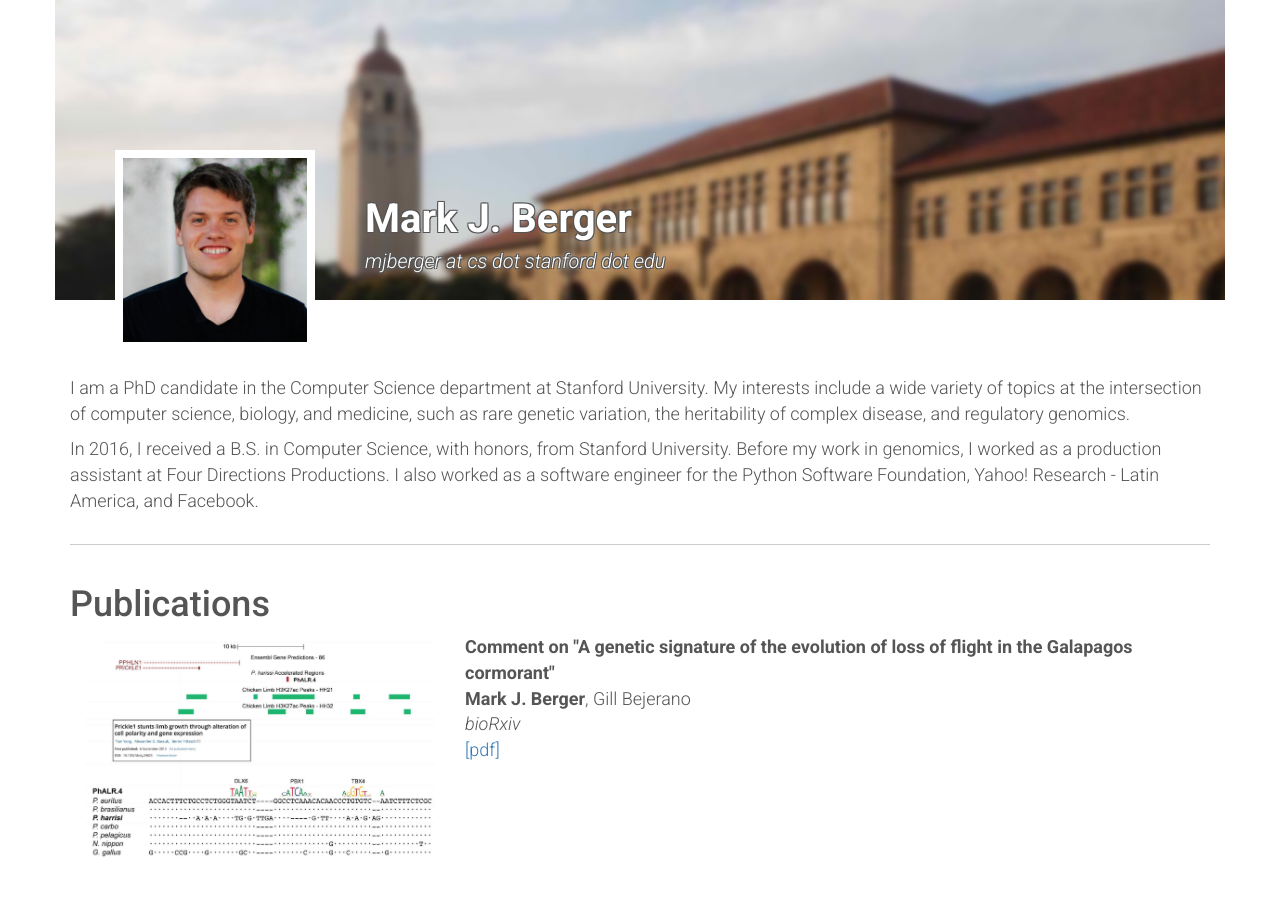
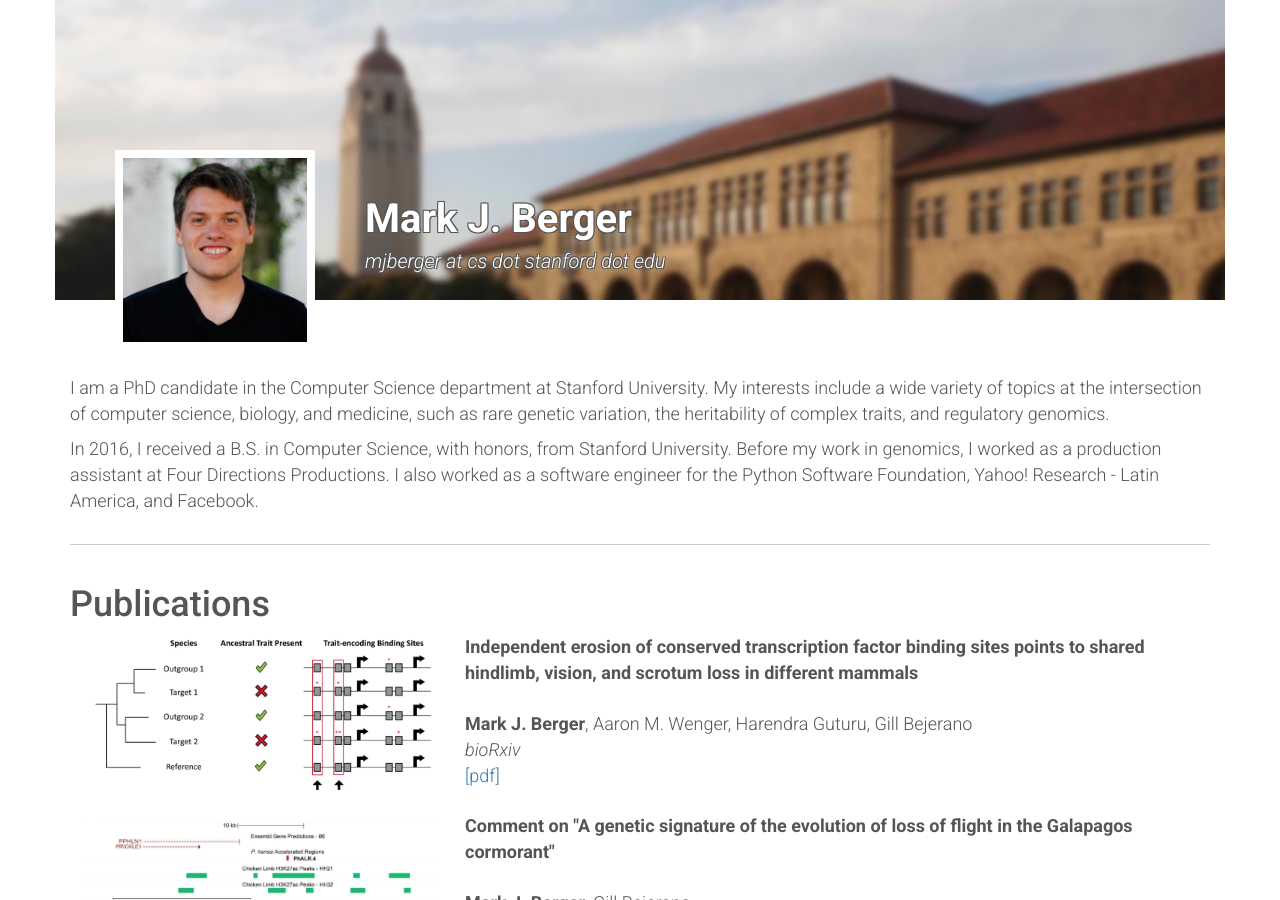
Before and after one commit to markberger/markberger.github.io, a Jekyll site: the page built from index.html, in a window 1280 px wide and 900 px high. Built offline with Jekyll 4.4.1, drawn with Linux system fonts in a browser that asks for light colours.

Commit message:
Add bsErosion paper

```diff
--- a/index.html
+++ b/index.html
@@ -33,7 +33,7 @@ title: Mark J. Berger
                         I am a PhD candidate in the Computer Science department at Stanford University.
                         My interests include a wide variety of topics at the intersection of
                         computer science, biology, and medicine, such as rare genetic variation,
-                        the heritability of complex disease, and regulatory genomics.
+                        the heritability of complex traits, and regulatory genomics.
                     </p>
                     <p>
                         In 2016, I received a B.S. in Computer Science, with honors, from Stanford University.
@@ -51,6 +51,28 @@ title: Mark J. Berger
                     <h1>Publications</h1>
                 </div>
 
+                <!-- bsErosion paper-->
+                <div class='row'>
+                    <div class='col-xs-4'>
+                        <img src="{{ "/assets/img/bsErosion.jpg" | prepend: site.baseurl }}" class='paper-image'>
+                    </div>
+                    <div class='col-xs-8'>
+                        <div class='paper-title'>
+                            Independent erosion of conserved transcription factor binding sites points to shared hindlimb, vision, and scrotum loss in different mammals
+                        </div>
+                        <br/>
+                        <div>
+                            <b>Mark J. Berger</b>, Aaron M. Wenger, Harendra Guturu, Gill Bejerano
+                        </div>
+                        <div>
+                            <i>bioRxiv</i>
+                        </div>
+                        <div>
+                            <a href="https://www.biorxiv.org/content/biorxiv/early/2017/10/03/197756.full.pdf">[pdf]</a>
+                        </div>
+                    </div>
+                </div>
+
                 <!-- Cormorants paper-->
                 <div class='row'>
                     <div class='col-xs-4'>
@@ -60,6 +82,7 @@ title: Mark J. Berger
                         <div class='paper-title'>
                             Comment on "A genetic signature of the evolution of loss of flight in the Galapagos cormorant"
                         </div>
+                        <br/>
                         <div>
                             <b>Mark J. Berger</b>, Gill Bejerano
                         </div>
@@ -83,6 +106,7 @@ title: Mark J. Berger
                             M-CAP eliminates majority of variants of uncertain significance in clinical
                             exomes at 95% sensitivity
                         </div>
+                        <br/>
                         <div>
                             Karthik A. Jagadeesh*, Aaron M. Wenger*, <b>Mark J. Berger</b>, Harendra Guturu,
                             Peter D. Stenson, David N. Cooper, Jonathan A. Bernstein, Gill Bejerano
```
Also changed, not shown: assets/img/bsErosion.jpg (added).
